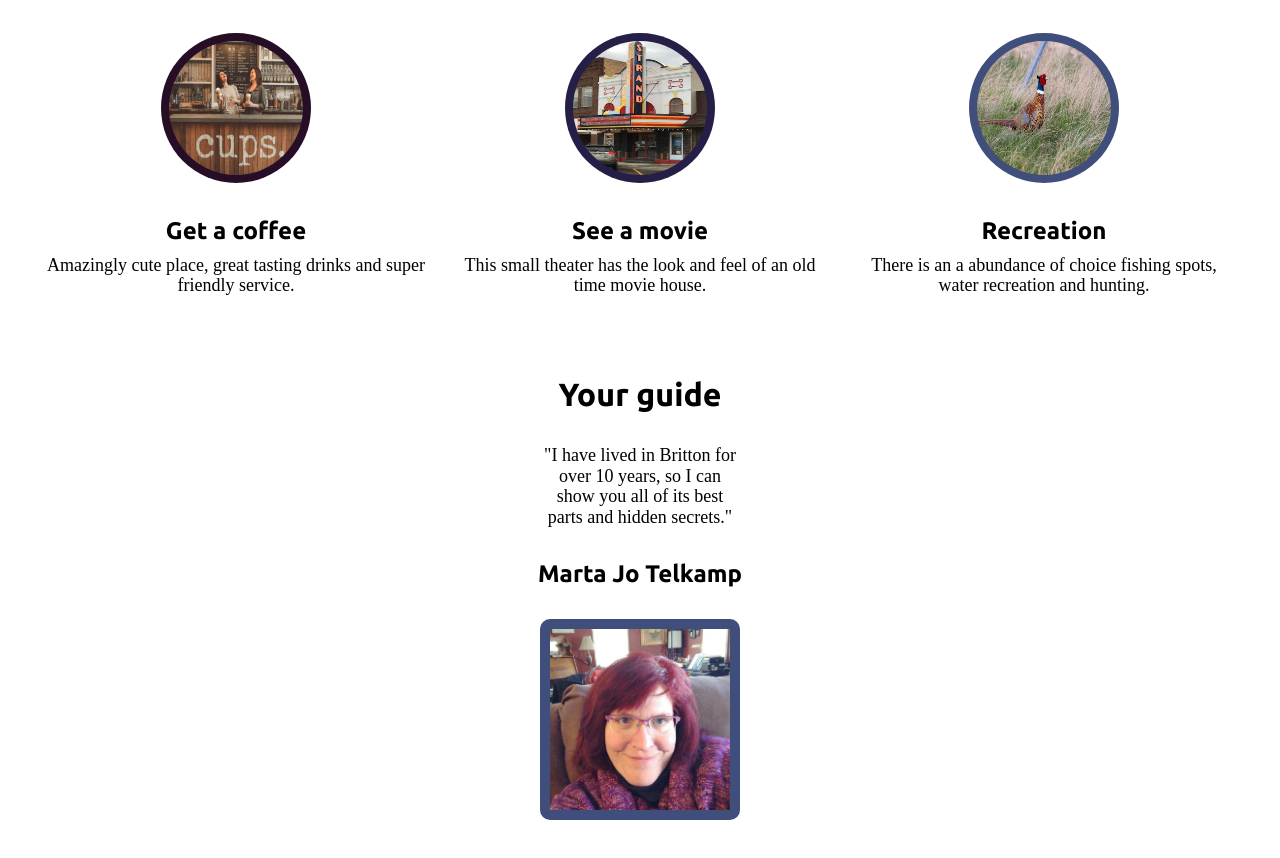
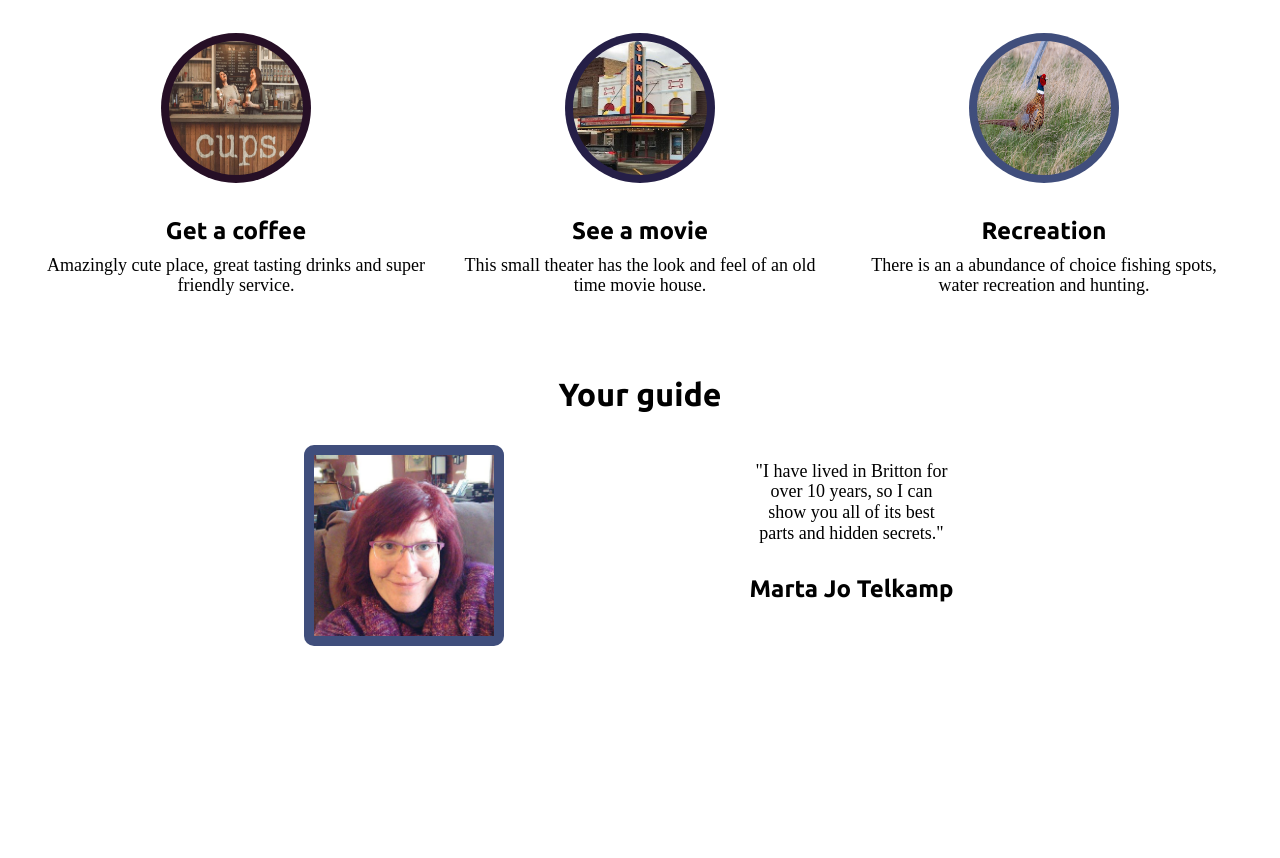
Before and after one commit to idlehands1969/my-city, a plain HTML site: page index.html in a window 1280 px wide. Shown: the part 565-1423 px from the top of the page. After the commit the page ends 1263 px from the top, so only its background shows below. Drawn offline with nearby package versions, Linux system fonts and the light colour scheme; files whose address does not match are found by name; a web font is replaced by a local one.

Commit message:
updated media query

```diff
--- a/index.html
+++ b/index.html
@@ -42,7 +42,7 @@
         <!-- GUIDE SECTION -->
         <div class="guide">
             <h3 class="guide__heading">Your guide</h3>
-            <div class="guide__info">
+            <div class="guide__flexbox">
                 <div class="guide__img--container">
                     <img class="guide__img" src="images/profile-pic.jpg"></div>
                 <div class="guide__textGroup">
--- a/style.scss
+++ b/style.scss
@@ -1,10 +1,3 @@
-/*  I WROTE THIS WITH SCSS
-    AND COMPILED IT WITH
-    LIVE SASS COMPILER
-    IN VS CODE, SO THAT'S
-    WHY THE SELECTORS ARE
-    GROUPED THE WAY THEY ARE */
-
 		:root {
 			/* COLORS */
 			--cherry: #260F26;
@@ -128,7 +121,7 @@
 			margin-top: 80px;
 		}
 
-		.guide__info {
+		.guide__flexbox {
 			display: flex;
 			flex-direction: column-reverse;
 			justify-content: center;
@@ -171,7 +164,7 @@
 		}
 
 		@media (min-width: 600px) {
-				.activities__flexbox {
+				.activities__flexbox, .guide__flexbox {
 						flex-direction: row;
 				}
 		}
```
Also changed, not shown: dist/css/style.min.css, styles/css/style.css, 2 other files.
